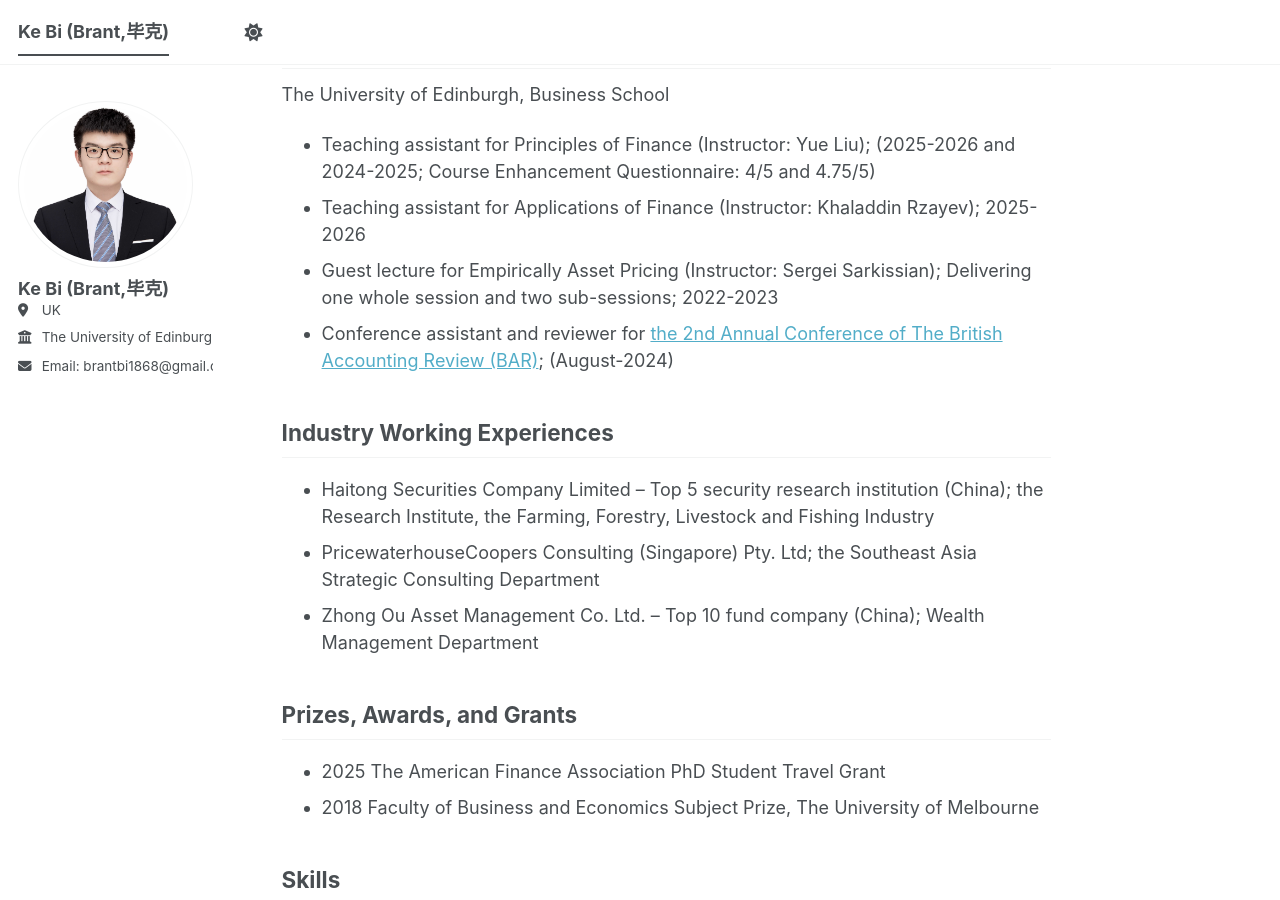
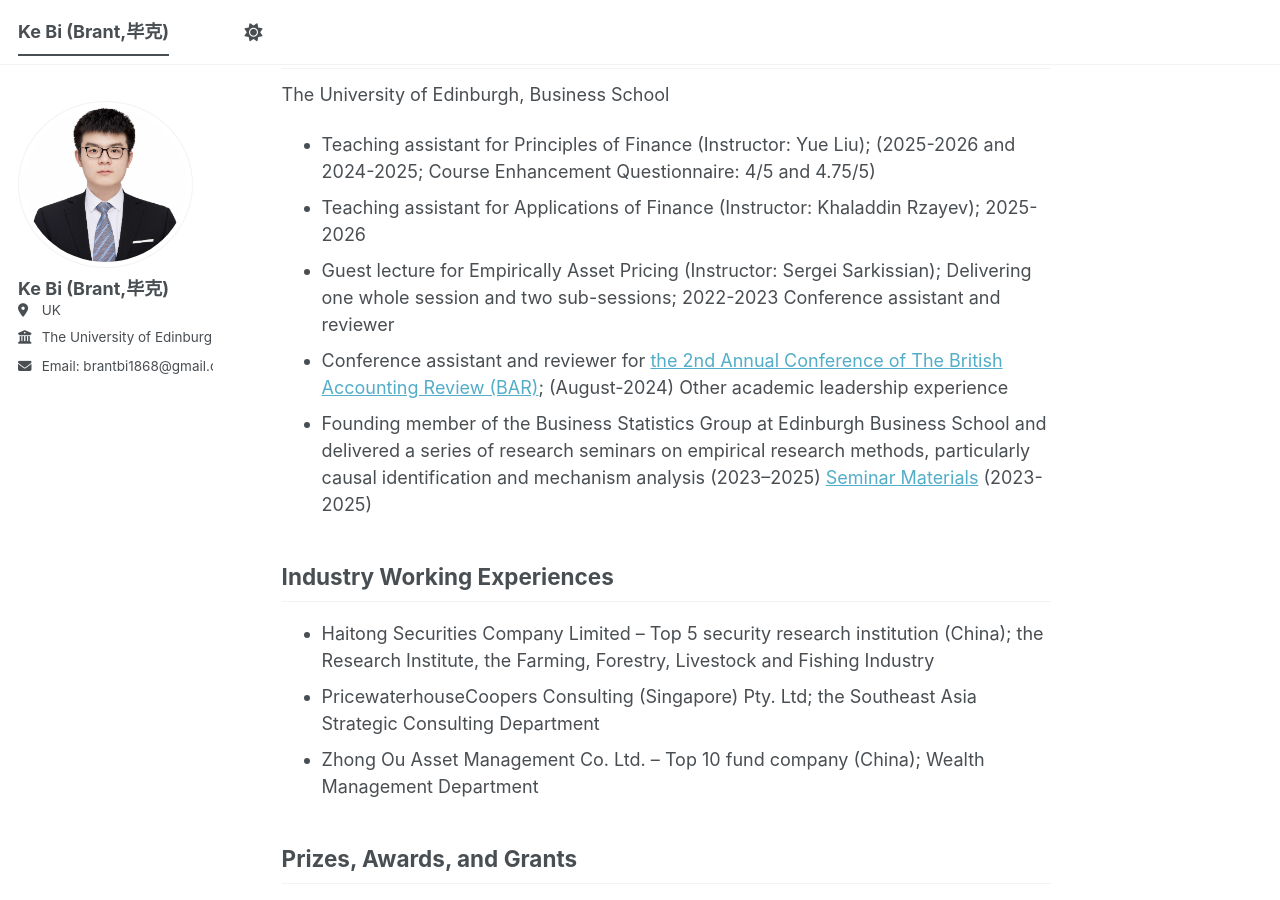
Before and after one commit to brant1868/brant1868.github.io, a Jekyll site: the page built from _pages/about.md, in a window 1280 px wide and 900 px high, scrolled down 1472 px. Built offline with Jekyll 4.4.1, drawn with Linux system fonts in a browser that asks for light colours; a script bundle is joined from its source files by our own code; library files that are not in the unit come from our copies.

Commit message:
Update about.md

```diff
--- a/_pages/about.md
+++ b/_pages/about.md
@@ -45,7 +45,11 @@
 - Teaching assistant for Principles of Finance (Instructor: Yue Liu); (2025-2026 and 2024-2025; Course Enhancement Questionnaire: 4/5 and 4.75/5)
 - Teaching assistant for Applications of Finance (Instructor: Khaladdin Rzayev); 2025-2026
 - Guest lecture for Empirically Asset Pricing (Instructor: Sergei Sarkissian); Delivering one whole session and two sub-sessions; 2022-2023
+Conference assistant and reviewer
 - Conference assistant and reviewer for [the 2nd Annual Conference of The British Accounting Review (BAR)](https://thebarevent.weebly.com/annual-conference.html); (August-2024)
+Other academic leadership experience
+- Founding member of the Business Statistics Group at Edinburgh Business School and delivered a series of research seminars on empirical research methods, particularly causal identification and mechanism analysis (2023–2025) [Seminar Materials](https://drive.google.com/drive/folders/1_9xI9PnWQI2MFzfQk9kzte9-9yZYGObr?usp=sharing) (2023-2025)
+
 
 Industry Working Experiences
 ------
```
